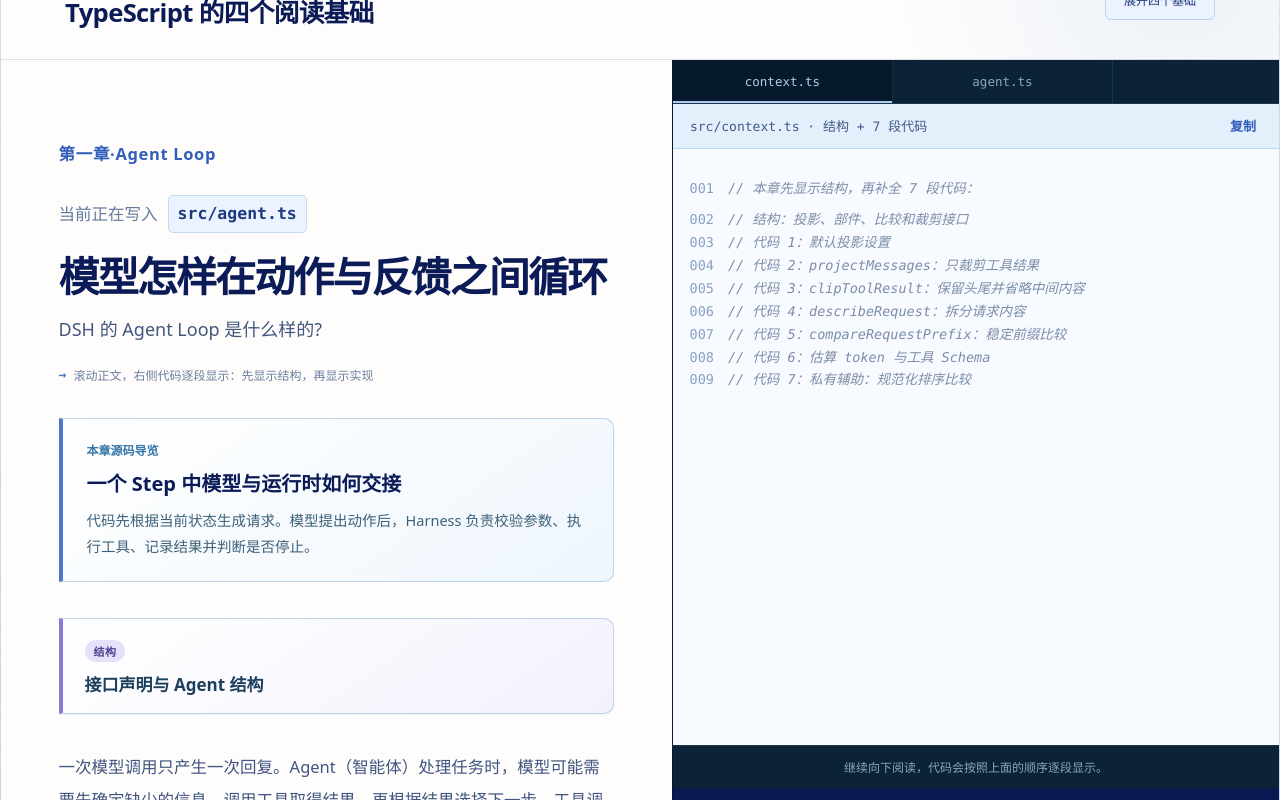
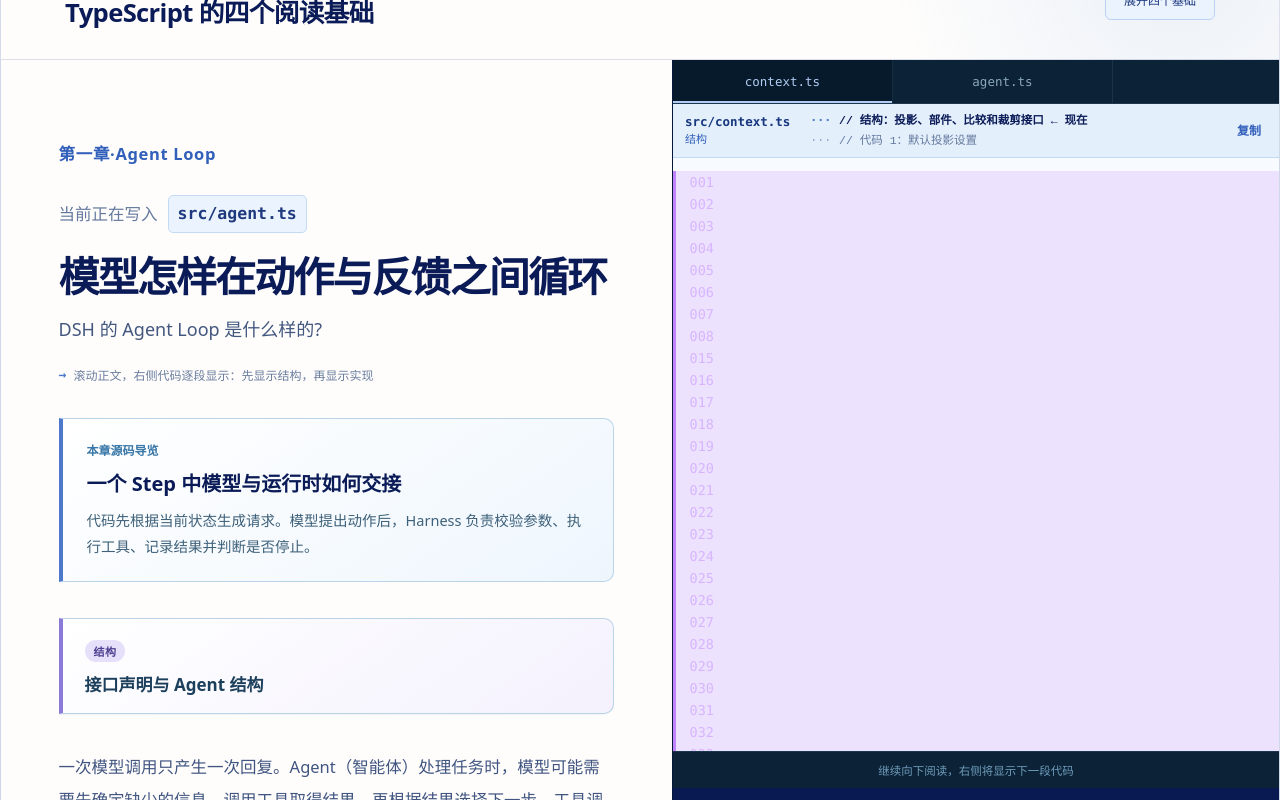
Before and after one commit to tsrigo/dsh-from-scratch, a React (Vite) app in the folder website/: page / in a window 1280 px wide. Shown: the part 1460-2260 px from the top of the page. Built offline with nearby package versions, Linux system fonts and the light colour scheme.

Commit message:
feat(site): blank-line highlight, skeleton animation, three-line outline, compact header

```diff
--- a/website/src/App.tsx
+++ b/website/src/App.tsx
@@ -207,14 +207,20 @@ export function App() {
         const last = anchors[anchors.length - 1];
         if (last) currentAnchor = last;
       }
-      // 章节由章首决定；checkpoint 只由当前章内的代码锚点决定。这样位于
-      // 章首和第一张代码卡之间时，不会错误沿用上一章的标签与进度。
-      if (currentChapterId && currentChapterId !== activeChapterIdRef.current) {
+      // 章节由章首决定。滚回页面顶部（无章节）时清空编辑器；
+      // 进入新章节时先归零到骨架，再由章内锚点逐段推进——
+      // 避免「先显示全部、滚动后删掉重来」的跳变。
+      if (!currentChapterId) {
+        setCheckpoint(null);
+        return;
+      }
+      if (currentChapterId !== activeChapterIdRef.current) {
         activeChapterIdRef.current = currentChapterId;
         setActiveChapterId(currentChapterId);
+        setCheckpoint(0);
+        return;
       }
       if (!currentAnchor || currentAnchor.dataset.chapter !== currentChapterId) {
-        setCheckpoint(null);
         return;
       }
       const currentCheckpoint = Number(currentAnchor.dataset.fillCp);
@@ -1602,12 +1608,9 @@ function CodeDock({
   const code = snapshot.map((line) => line.text).join("\n");
   const lineNumbers = snapshot.map((line) => line.number);
   const language = languageForPath(file);
-  const segmentComments = fills.map((fill, index) => ({
-    beforeLine: Math.min(...fill.ranges.map(([start]) => start)),
-    text: `// ${fillStageLabel(index)}：${fill.label}`,
-  }));
-  // 写入动画只作用于主文件的新增行（extra 文件为完整查看，不动画）
-  const enteringLines = !extra && safeCheckpoint !== null && safeCheckpoint > 0
+  // 写入动画作用于主文件的所有新增内容：进入章节时的骨架（cp0）与
+  // 逐段补入的代码同样有「长出 + 打字」动画；extra 文件为完整查看，不动画。
+  const enteringLines = !extra && safeCheckpoint !== null
     ? added
     : null;
   return (
@@ -1628,16 +1631,21 @@ function CodeDock({
         </div>
       )}
       <div className="file-label">
-        <span>
-          {file}
-          {extra ? ` · 完整文件` : fills.length > 0
-            ? safeCheckpoint === null
-              ? ` · 结构 + ${Math.max(fills.length - 1, 0)} 段代码`
-              : safeCheckpoint === 0
-                ? " · 结构"
-                : ` · 代码 ${safeCheckpoint}/${fills.length - 1}`
-            : ""}
-        </span>
+        <div className="file-meta">
+          <span className="file-name">{file}{extra ? " · 完整文件" : ""}</span>
+          <span className="file-stage">
+            {!extra && fills.length > 0
+              ? safeCheckpoint === null
+                ? "尚未开始"
+                : safeCheckpoint === 0
+                  ? "结构"
+                  : `代码 ${safeCheckpoint}/${fills.length - 1}`
+              : ""}
+          </span>
+        </div>
+        {!extra && fills.length > 0 && (
+          <CodeOutline fills={fills} checkpoint={safeCheckpoint} language={language} />
+        )}
         <button onClick={() => navigator.clipboard?.writeText(extra ? extra.content : code)}>复制</button>
       </div>
       <div ref={bodyRef} className="code-dock-body">
@@ -1655,16 +1663,15 @@ function CodeDock({
               language={language}
             />
           ) : (
-            <CodeOutline fills={fills} language={language} />
+            <div className="editor-empty">（尚未讲到这个文件）</div>
           )
         ) : (
           <CodeBlock
             code={code}
             sourceLineNumbers={lineNumbers}
             language={language}
-            newLines={safeCheckpoint === 0 ? null : added}
+            newLines={added}
             enteringLines={enteringLines}
-            annotations={segmentComments}
           />
         )}
         {!extra && fills.length > 0 && safeCheckpoint !== null && safeCheckpoint < fills.length - 1 && (
@@ -1675,26 +1682,41 @@ function CodeDock({
   );
 }
 
-function fillStageLabel(index: number): string {
-  return index === 0 ? "结构" : `代码 ${index}`;
-}
-
-/** 进入章节、尚未触发首个 checkpoint 时，先用注释列出整章的补全顺序。 */
-function CodeOutline({ fills, language }: {
+/** 补全顺序目录（三行专注模式）：只显示上一段、当前段、下一段。
+ * 中间一行代表现在，随 checkpoint 推进滚动；首尾边界自动收窄为两行。 */
+function CodeOutline({ fills, checkpoint, language }: {
   fills: ReturnType<typeof chapterFills>;
+  checkpoint: number | null;
   language: string;
 }) {
   const comment = language === "python" ? "#" : "//";
-  const code = [
-    `${comment} 本章先显示结构，再补全 ${Math.max(fills.length - 1, 0)} 段代码：`,
-    ...fills.map((fill, index) => `${comment} ${fillStageLabel(index)}：${fill.label}`),
-  ].join("\n");
-  return (
-    <div className="code-outline">
-      <CodeBlock code={code} language={language} />
-      <p>继续向下阅读，代码会按照上面的顺序逐段显示。</p>
+  const current = Math.min(Math.max(checkpoint ?? 0, 0), fills.length - 1);
+  const indexes = [];
+  if (current - 1 >= 0) indexes.push(current - 1);
+  indexes.push(current);
+  if (current + 1 < fills.length) indexes.push(current + 1);
+  return (
+    <div className="code-outline" role="list" aria-label="本章补全顺序">
+      {indexes.map((index) => {
+        const fill = fills[index]!;
+        const reached = checkpoint !== null && index < checkpoint;
+        const isCurrent = index === current;
+        return (
+          <div key={fill.label} className={`code-outline-line ${isCurrent ? "current" : reached ? "reached" : ""}`}>
+            <span className="line-no" aria-hidden="true">···</span>
+            <code>
+              {comment} {fillStageLabel(index)}：{fill.label}
+              {isCurrent ? " ← 现在" : reached ? " ✓" : ""}
+            </code>
+          </div>
+        );
+      })}
     </div>
   );
+}
+
+function fillStageLabel(index: number): string {
+  return index === 0 ? "结构" : `代码 ${index}`;
 }
 
 /** 总结卡（压缩版，供 lesson evidence 块使用）：本章答案 */
--- a/website/src/scroll-sync.ts
+++ b/website/src/scroll-sync.ts
@@ -65,12 +65,13 @@ export function snapshotForCheckpoint(chapter: Chapter, checkpoint: number): Sna
     .map((number) => ({ number, text: contentLines[number - 1] ?? "" }));
 }
 
-/** 相对上一快照新增的非空代码行号集合；空行只用于保持真实行号，不触发高亮。 */
+/** 相对上一快照新增的行号集合（含空行）：新增代码块中的空行与代码行
+ * 一起高亮，读者才能看到完整的新增块边界。 */
 export function newLineNumbers(previous: SnapshotLine[], current: SnapshotLine[]): Set<number> {
   const previousNumbers = new Set(previous.map((line) => line.number));
   return new Set(
     current
-      .filter((line) => !previousNumbers.has(line.number) && line.text.trim() !== "")
+      .filter((line) => !previousNumbers.has(line.number))
       .map((line) => line.number),
   );
 }
```
Also changed, not shown: website/src/styles.css, 1 other file (tests, documents, lock files or other folders).
